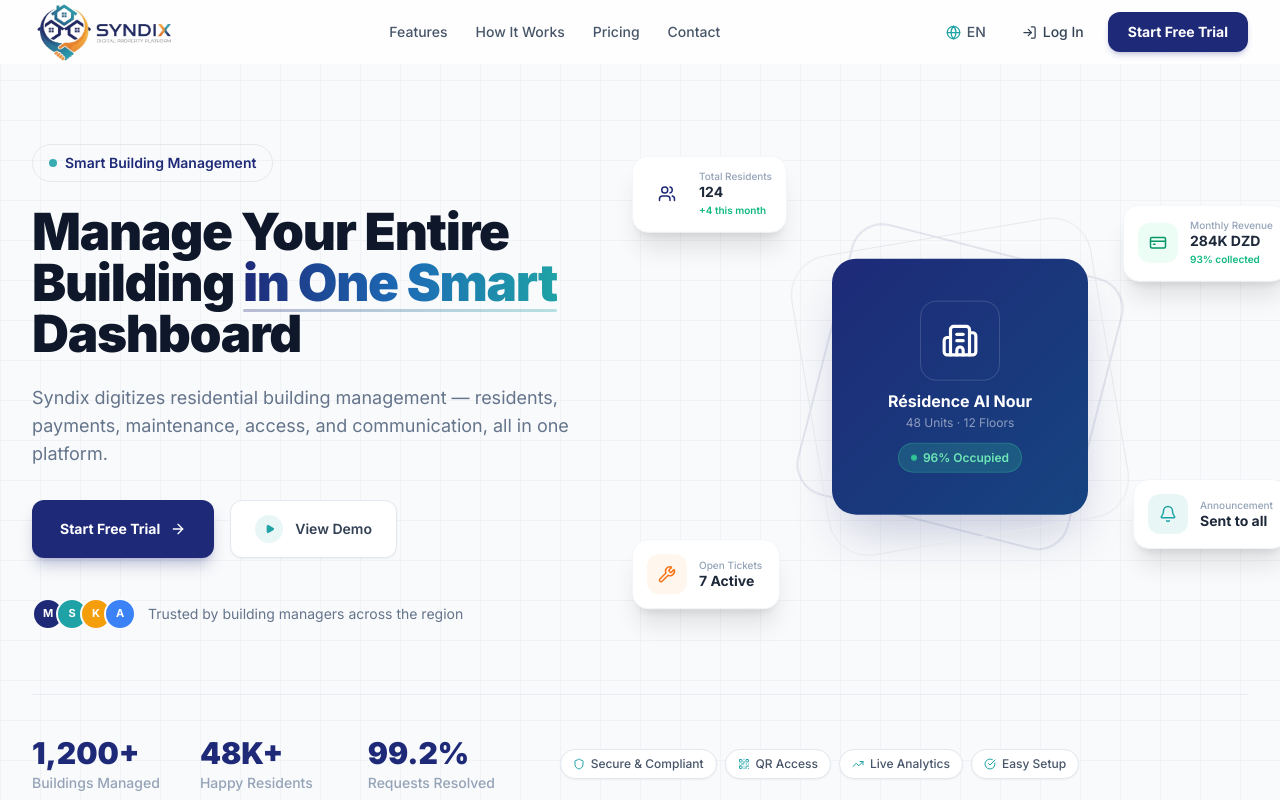
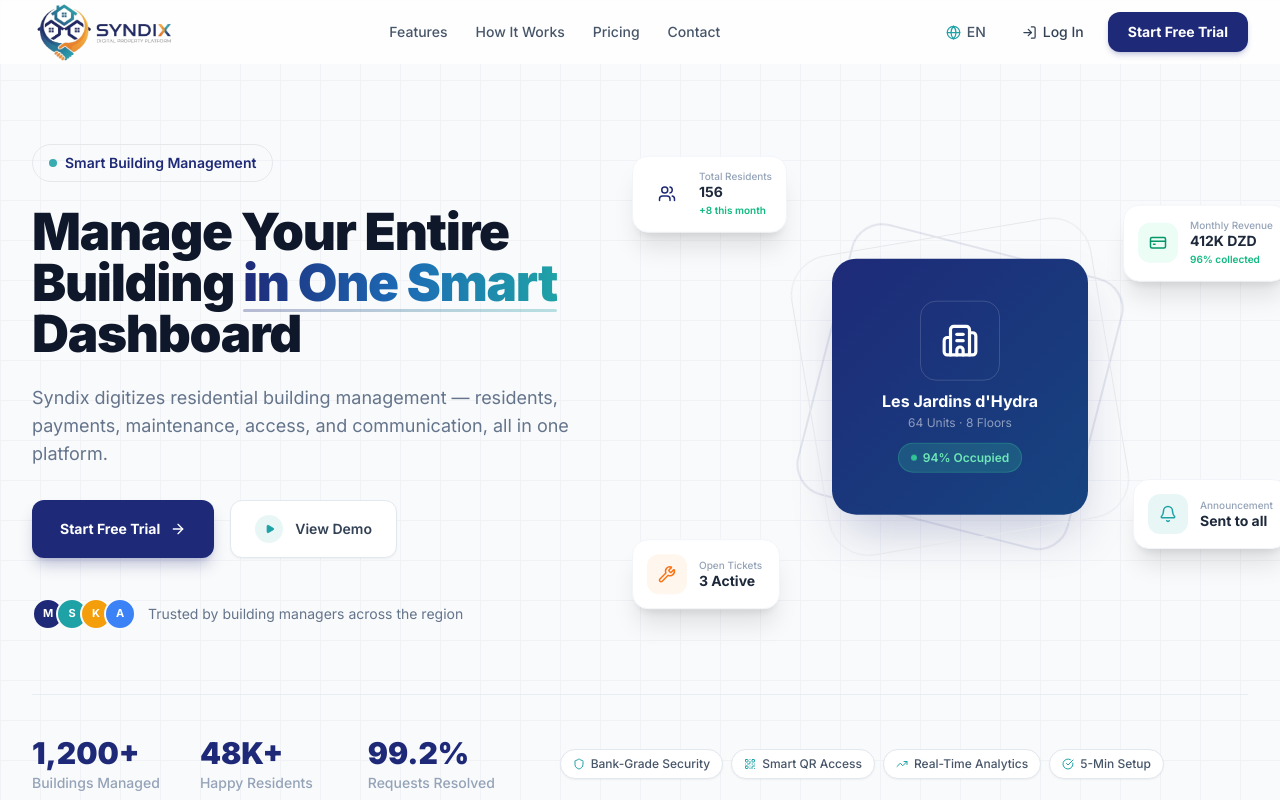
Before and after one commit to ikramikram2020/Syndix, a Next.js app: page / in a window 1280 px wide. Shown: the top 800 px of the page. Built offline with nearby package versions, Linux system fonts and the light colour scheme.

Commit message:
new update

```diff
--- a/src/components/landing/Hero.tsx
+++ b/src/components/landing/Hero.tsx
@@ -159,16 +159,16 @@ export default function Hero() {
                 </div>
                 <div className="text-center px-4">
                   <p className="text-white font-bold text-base leading-none">
-                    Résidence Al Nour
+                    Les Jardins d'Hydra
                   </p>
                   <p className="text-white/50 text-xs mt-1.5">
-                    48 Units · 12 Floors
+                    64 Units · 8 Floors
                   </p>
                 </div>
                 <div className="flex items-center gap-1.5 px-3 py-1.5 bg-emerald-400/20 rounded-full border border-emerald-400/25">
                   <span className="w-1.5 h-1.5 rounded-full bg-emerald-400 animate-pulse" />
                   <span className="text-xs font-semibold text-emerald-300">
-                    96% Occupied
+                    94% Occupied
                   </span>
                 </div>
               </div>
@@ -182,8 +182,8 @@ export default function Hero() {
             <FloatingCard
               icon={Users}
               label="Total Residents"
-              value="124"
-              sub="+4 this month"
+              value="156"
+              sub="+8 this month"
               iconBg="bg-brand-navy/8"
               iconClass="text-brand-navy"
               className="-top-2 -start-2 sm:-start-10"
@@ -192,8 +192,8 @@ export default function Hero() {
             <FloatingCard
               icon={CreditCard}
               label="Monthly Revenue"
-              value="284K DZD"
-              sub="93% collected"
+              value="412K DZD"
+              sub="96% collected"
               iconBg="bg-emerald-50"
               iconClass="text-emerald-600"
               className="top-10 -end-2 sm:-end-10"
@@ -202,7 +202,7 @@ export default function Hero() {
             <FloatingCard
               icon={Wrench}
               label="Open Tickets"
-              value="7 Active"
+              value="3 Active"
               iconBg="bg-orange-50"
               iconClass="text-orange-500"
               className="-bottom-4 -start-2 sm:-start-10"
@@ -237,10 +237,10 @@ export default function Hero() {
 
             <div className="flex flex-wrap gap-2 justify-center sm:justify-start">
               {[
-                { icon: Shield, text: "Secure & Compliant" },
-                { icon: QrCode, text: "QR Access" },
-                { icon: TrendingUp, text: "Live Analytics" },
-                { icon: CheckCircle, text: "Easy Setup" },
+                { icon: Shield, text: "Bank-Grade Security" },
+                { icon: QrCode, text: "Smart QR Access" },
+                { icon: TrendingUp, text: "Real-Time Analytics" },
+                { icon: CheckCircle, text: "5-Min Setup" },
               ].map(({ icon: Icon, text }, i) => (
                 <span
                   key={i}
```
